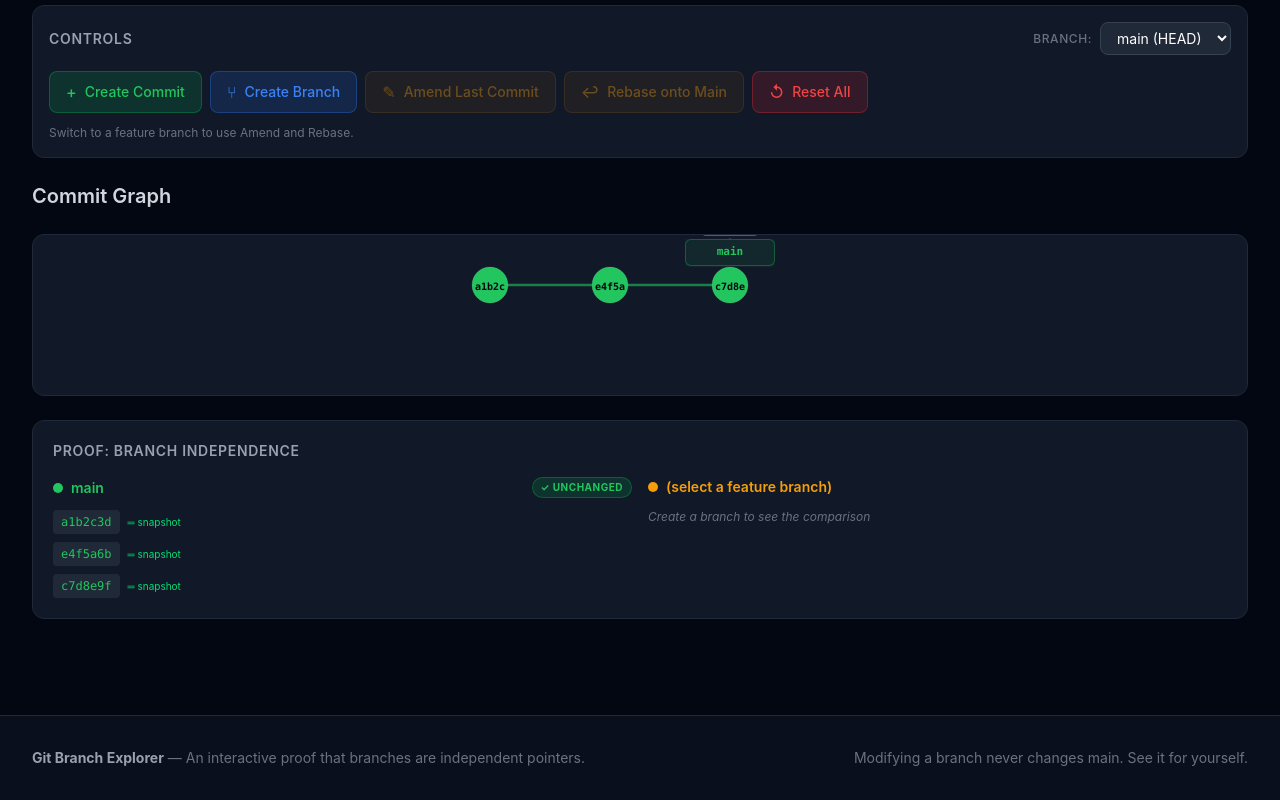
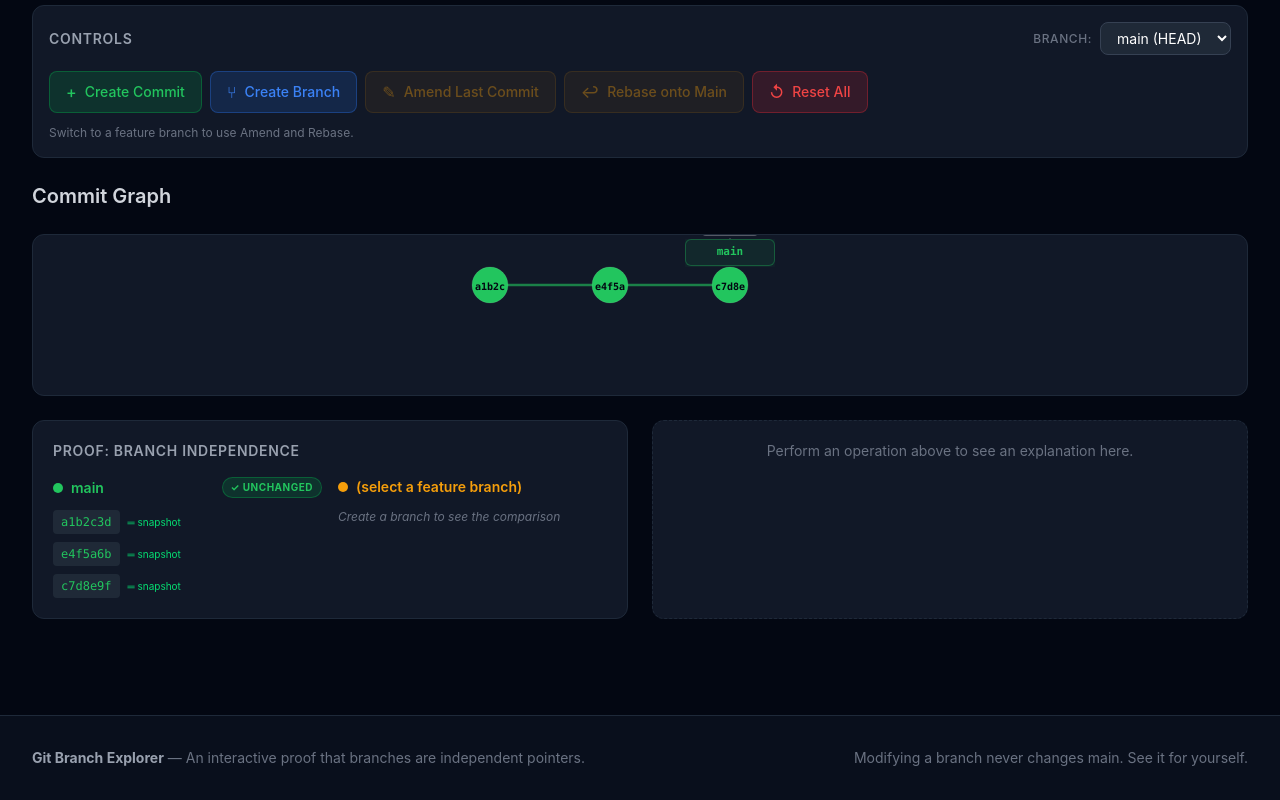
Before and after one commit to decriptor/GitTest, a Vue app: page / in a window 1280 px wide. Shown: the part 698-1498 px from the top of the page. Built offline with nearby package versions, Linux system fonts and the light colour scheme.

Commit message:
Build ExplanationPanel with context-sensitive education
Shows title, explanation, and key concept for each operation type
(commit, branch, checkout, amend, rebase, reset). Includes
operation details in monospace. Laid out in 2-column grid alongside
ProofPanel for simultaneous proof + learning.

```diff
--- a/src/App.vue
+++ b/src/App.vue
@@ -5,6 +5,7 @@ import HeroSection from './components/hero/HeroSection.vue'
 import GitGraph from './components/graph/GitGraph.vue'
 import ControlPanel from './components/controls/ControlPanel.vue'
 import ProofPanel from './components/proof/ProofPanel.vue'
+import ExplanationPanel from './components/education/ExplanationPanel.vue'
 import { useGitOperations } from './composables/useGitOperations.js'
 
 const { createCommit, createBranch, checkoutBranch, amendCommit, rebase, resetAll } = useGitOperations()
@@ -31,7 +32,10 @@ function handleStartExploring() {
         />
         <h2 class="text-xl font-semibold text-gray-300">Commit Graph</h2>
         <GitGraph />
-        <ProofPanel />
+        <div class="grid grid-cols-1 lg:grid-cols-2 gap-6">
+          <ProofPanel />
+          <ExplanationPanel />
+        </div>
       </section>
     </main>
     <AppFooter />
--- /dev/null
+++ b/src/components/education/ExplanationPanel.vue
@@ -0,0 +1,113 @@
+<script setup>
+import { computed } from 'vue'
+import store from '../../stores/gitStore.js'
+
+const explanations = {
+  commit: {
+    title: 'New Commit Created',
+    text: 'A commit is a snapshot of your project. Each commit has a unique SHA hash derived from its content and parent. Creating a commit on a feature branch adds to that branch only — main\'s history is untouched.',
+    concept: 'Commits are immutable snapshots. A branch pointer simply moves forward to the new commit.',
+  },
+  branch: {
+    title: 'Branch Created',
+    text: 'A branch is just a pointer to a commit — literally a 41-byte file containing a SHA hash. Creating a branch doesn\'t copy any commits. Both branches point to the same commit until one moves forward.',
+    concept: 'Branches are lightweight pointers, not copies. That\'s why they\'re instant to create.',
+  },
+  checkout: {
+    title: 'Switched Branches',
+    text: 'Checking out a branch moves HEAD to point at that branch. HEAD is Git\'s way of knowing "where you are right now." Your working directory updates to match that branch\'s latest commit.',
+    concept: 'HEAD → branch → commit. It\'s pointers all the way down.',
+  },
+  amend: {
+    title: 'Commit Amended',
+    text: 'Amending replaces the last commit with a new one that has a different SHA. The old commit still exists in the object store (shown faded) but the branch pointer now points to the new commit. Notice: main\'s commits didn\'t change!',
+    concept: 'Amending creates a NEW commit with a NEW SHA. It doesn\'t modify the old one — commits are immutable.',
+  },
+  rebase: {
+    title: 'Branch Rebased',
+    text: 'Rebase replays your branch\'s unique commits on top of the target branch, creating entirely new commits with new SHAs. The old commits are orphaned (faded). Main\'s commits remain exactly the same.',
+    concept: 'Rebase rewrites YOUR branch\'s history by creating new commits. The target branch (main) is never modified.',
+  },
+  reset: {
+    title: 'Everything Reset',
+    text: 'All branches and commits restored to the initial state. Ready to explore again!',
+    concept: 'This simulates starting fresh. In real Git, you\'d use git reset or re-clone.',
+  },
+  error: {
+    title: 'Operation Not Allowed',
+    text: '',
+    concept: '',
+  },
+}
+
+const lastOp = computed(() => store.lastOperation)
+
+const explanation = computed(() => {
+  if (!lastOp.value) return null
+  const exp = explanations[lastOp.value.type]
+  if (!exp) return null
+
+  // For errors, use the error message
+  if (lastOp.value.type === 'error') {
+    return {
+      title: 'Operation Not Allowed',
+      text: lastOp.value.details?.message || 'Something went wrong.',
+      concept: '',
+    }
+  }
+
+  return exp
+})
+</script>
+
+<template>
+  <div
+    v-if="explanation"
+    class="rounded-xl bg-surface-secondary border border-gray-800 p-5"
+  >
+    <h3 class="text-sm font-semibold text-gray-400 uppercase tracking-wider mb-1">
+      What Just Happened
+    </h3>
+    <h4 class="text-lg font-semibold text-white mb-2">
+      {{ explanation.title }}
+    </h4>
+    <p class="text-sm text-gray-400 leading-relaxed">
+      {{ explanation.text }}
+    </p>
+
+    <div
+      v-if="explanation.concept"
+      class="mt-3 px-3 py-2 rounded-lg bg-blue-500/10 border border-blue-500/20"
+    >
+      <p class="text-xs text-blue-400">
+        <strong class="text-blue-300">Key concept:</strong>
+        {{ explanation.concept }}
+      </p>
+    </div>
+
+    <!-- Operation details -->
+    <div v-if="lastOp?.details" class="mt-3 text-xs text-gray-500 font-mono">
+      <template v-if="lastOp.type === 'commit'">
+        SHA: {{ lastOp.details.sha }} · Branch: {{ lastOp.details.branch }}
+      </template>
+      <template v-else-if="lastOp.type === 'branch'">
+        New branch: {{ lastOp.details.name }} · From: {{ lastOp.details.from?.slice(0, 7) }}
+      </template>
+      <template v-else-if="lastOp.type === 'amend'">
+        Old: {{ lastOp.details.oldSha }} → New: {{ lastOp.details.newSha }}
+      </template>
+      <template v-else-if="lastOp.type === 'rebase'">
+        Rebased {{ lastOp.details.rebasedSHAs?.length }} commit(s) onto {{ lastOp.details.onto }}
+      </template>
+    </div>
+  </div>
+
+  <div
+    v-else
+    class="rounded-xl bg-surface-secondary border border-gray-800 border-dashed p-5 text-center"
+  >
+    <p class="text-sm text-gray-500">
+      Perform an operation above to see an explanation here.
+    </p>
+  </div>
+</template>
```
